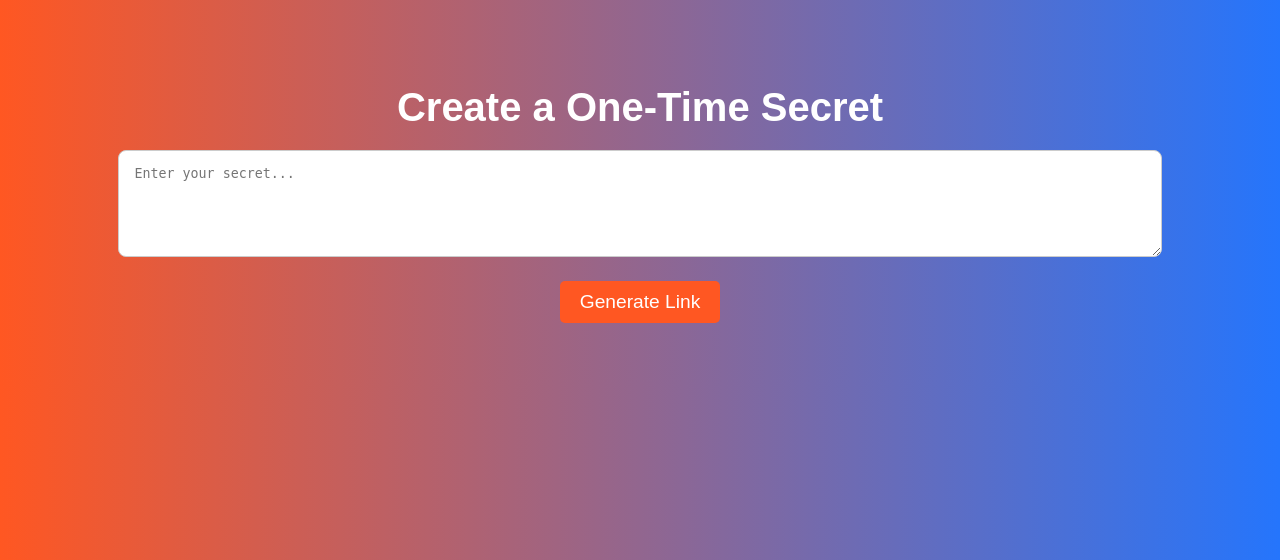
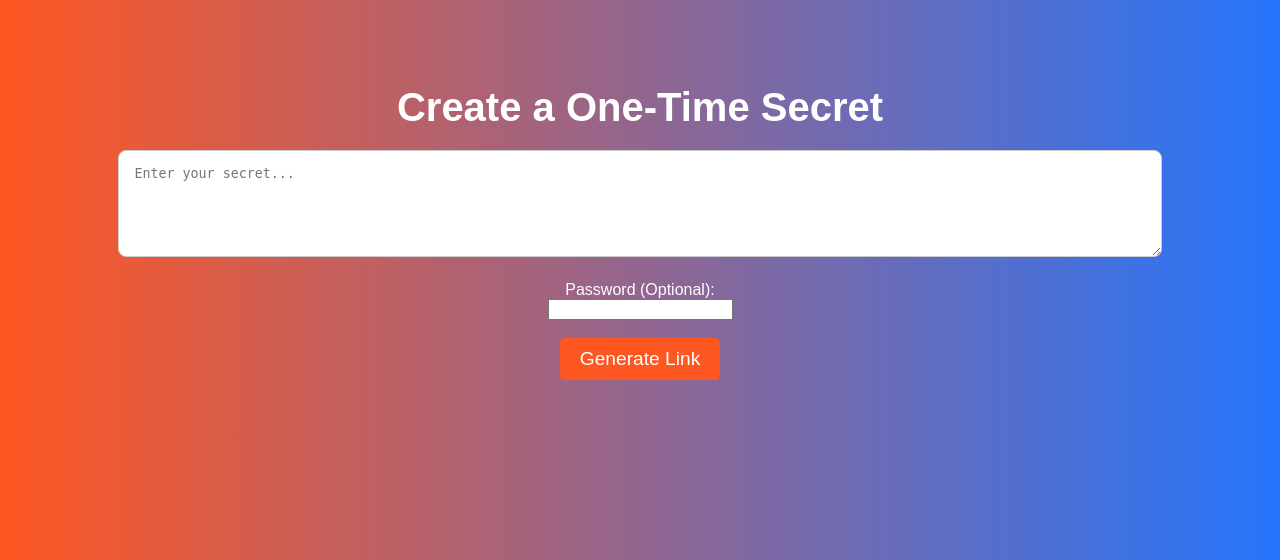
Before and after one commit to rojinashaikh/secure-one-time-share, a Flask app: page / in a window 1280 px wide. Shown: the top 560 px of the page. Run offline with Flask 3, Linux system fonts and the light colour scheme; parts of the project's set-up code (start-up, migrations or seed data) failed here and were passed over.

Commit message:
Update index.html

```diff
--- a/templates/index.html
+++ b/templates/index.html
@@ -41,6 +41,11 @@
     <h1>Create a One-Time Secret</h1>
     <form action="/create_secret" method="POST">
         <textarea name="secret" rows="5" placeholder="Enter your secret..." required></textarea><br>
+
+        <!-- Password input field -->
+        <label for="password">Password (Optional):</label><br>
+        <input type="password" name="password" id="password"><br><br>
+
         <button type="submit">Generate Link</button>
     </form>
 </body>
```
